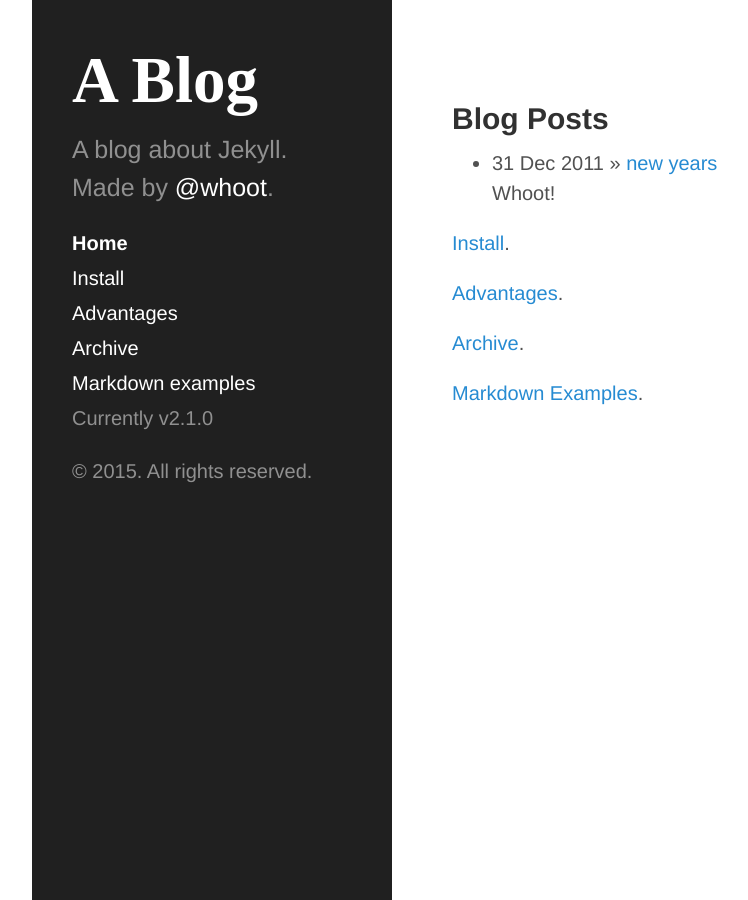
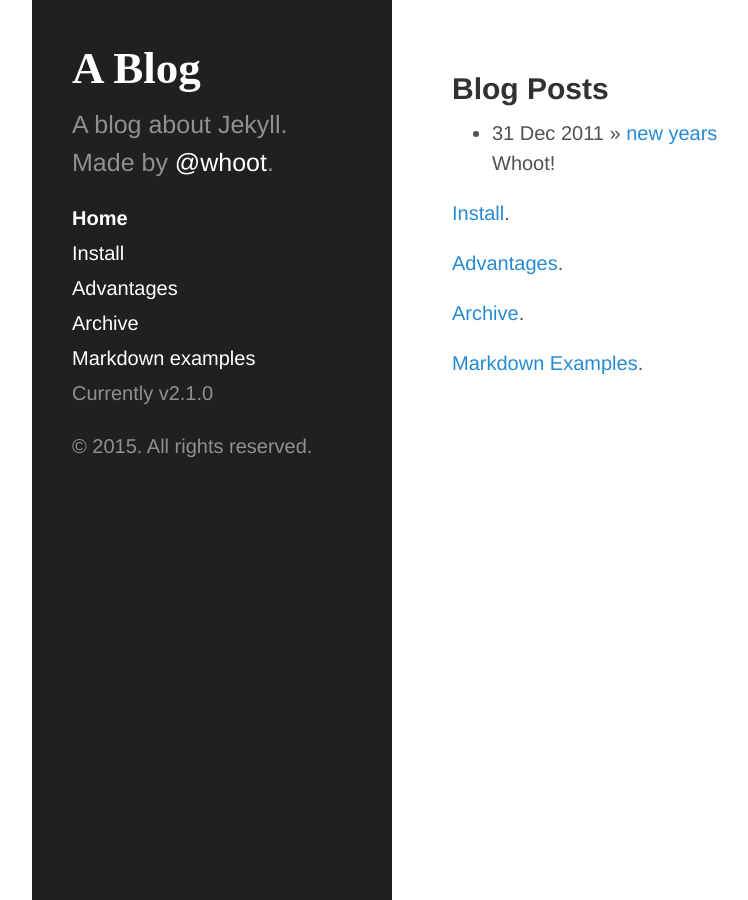
Before and after one commit to julian1/minimal-github-jekyll, a Jekyll site: the page built from index.md, in a window 1280 px wide. Shown: the whole page, without its empty margins (8-756 px from the left). Built offline with Jekyll 4.4.1, drawn with Linux system fonts in a browser that asks for light colours.

Commit message:
tweak text layout

```diff
--- a/public/css/hyde.css
+++ b/public/css/hyde.css
@@ -82,7 +82,7 @@
   margin-top: 0;
 
   font-family: "Abril Fatface", serif;
-  font-size: 3.25rem;
+  font-size: 2.25rem;
 }
 
 /* Sidebar nav */
@@ -125,7 +125,7 @@
  */
 
 .content {
-  padding-top:    4rem;
+  padding-top:    2.5rem;
   padding-bottom: 4rem;
 }
 
```
